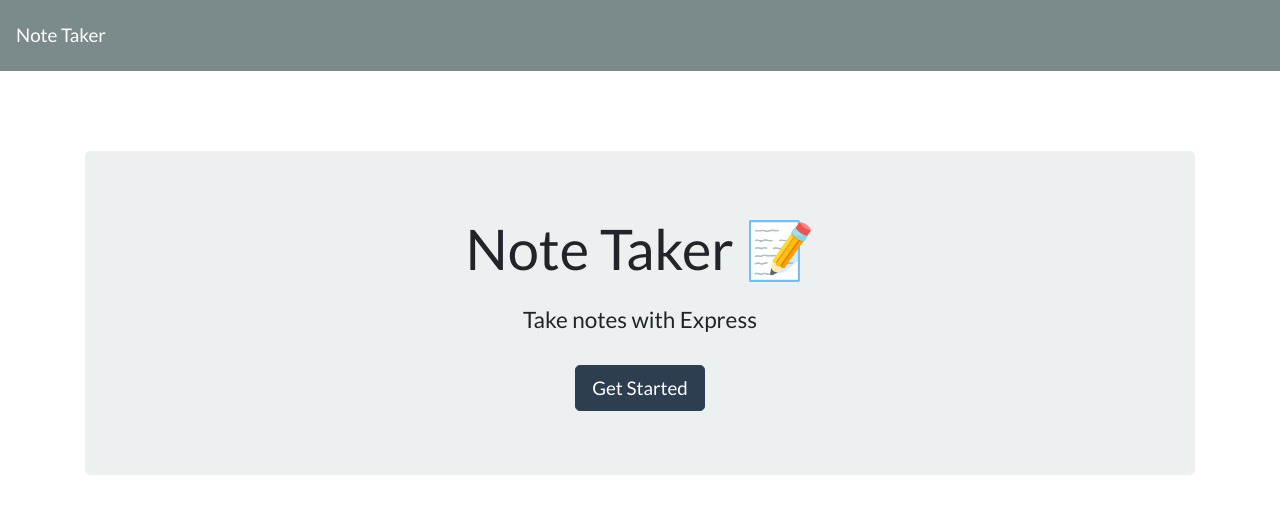
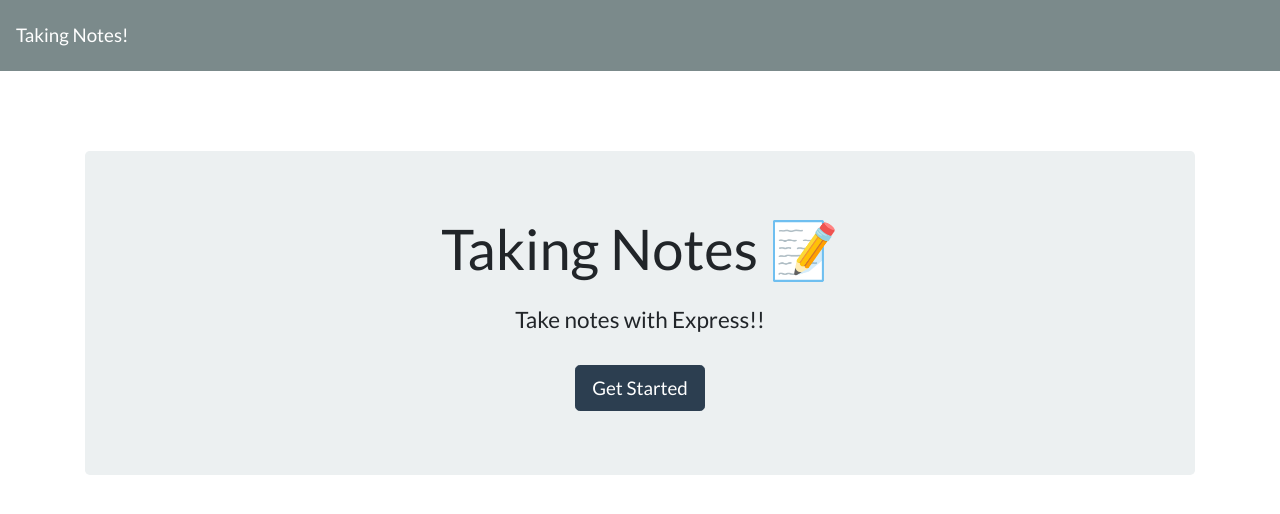
Before and after one commit to lretana1/TakingNotes, a website: page public/index.html in a window 1280 px wide. Drawn offline with nearby package versions, Linux system fonts and the light colour scheme.

Commit message:
changed inner text

```diff
--- a/public/index.html
+++ b/public/index.html
@@ -11,13 +11,13 @@
 
 <body>
   <nav class="navbar navbar-dark bg-dark">
-    <a class="navbar-brand" href="/">Note Taker
+    <a class="navbar-brand" href="/">Taking Notes!
     </a>
   </nav>
   <div class="container">
     <div style="margin-top: 80px;" class="jumbotron text-center">
-      <h1 class="display-4">Note Taker <span role="img" aria-label="Memo">📝</span></h1>
-      <h4 class="mt-4">Take notes with Express</h4>
+      <h1 class="display-4">Taking Notes <span role="img" aria-label="Memo">📝</span></h1>
+      <h4 class="mt-4">Take notes with Express!!</h4>
       <a class="btn btn-primary btn-lg mt-4" href="/notes" role="button">Get Started</a>
     </div>
   </div>
```
